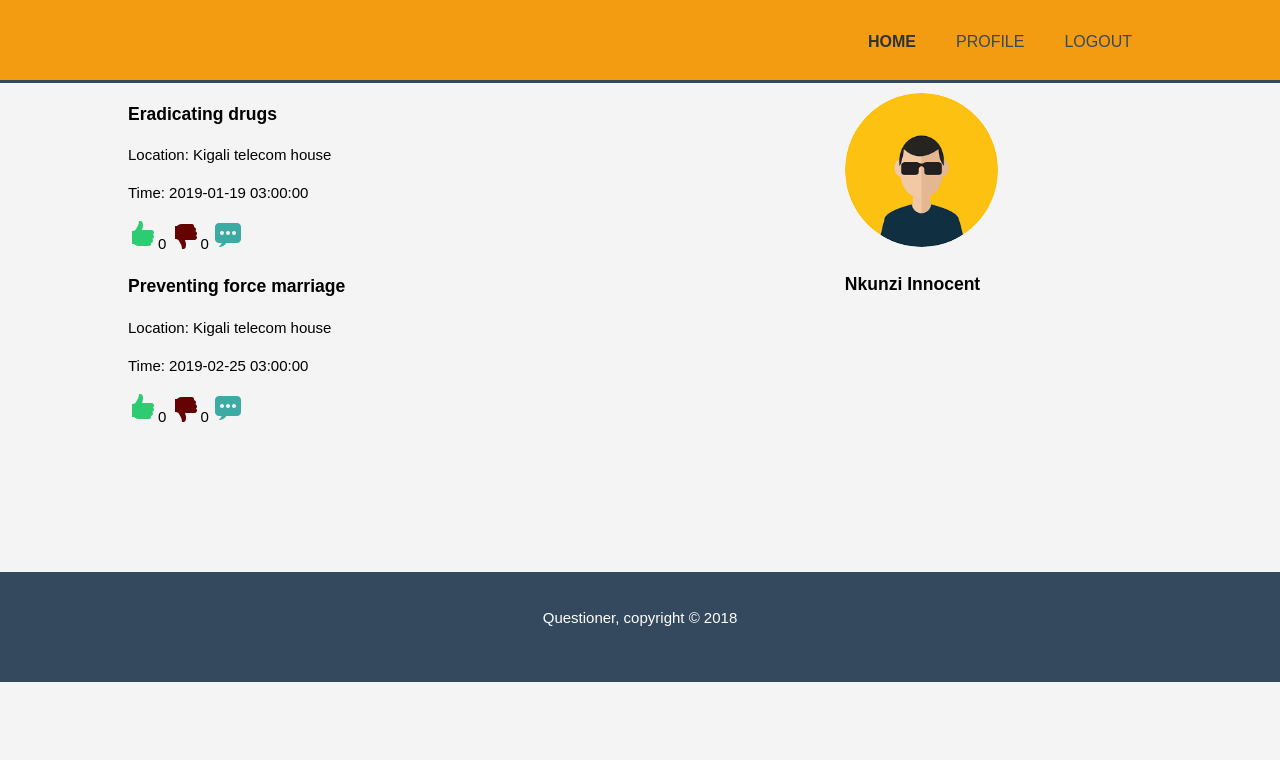
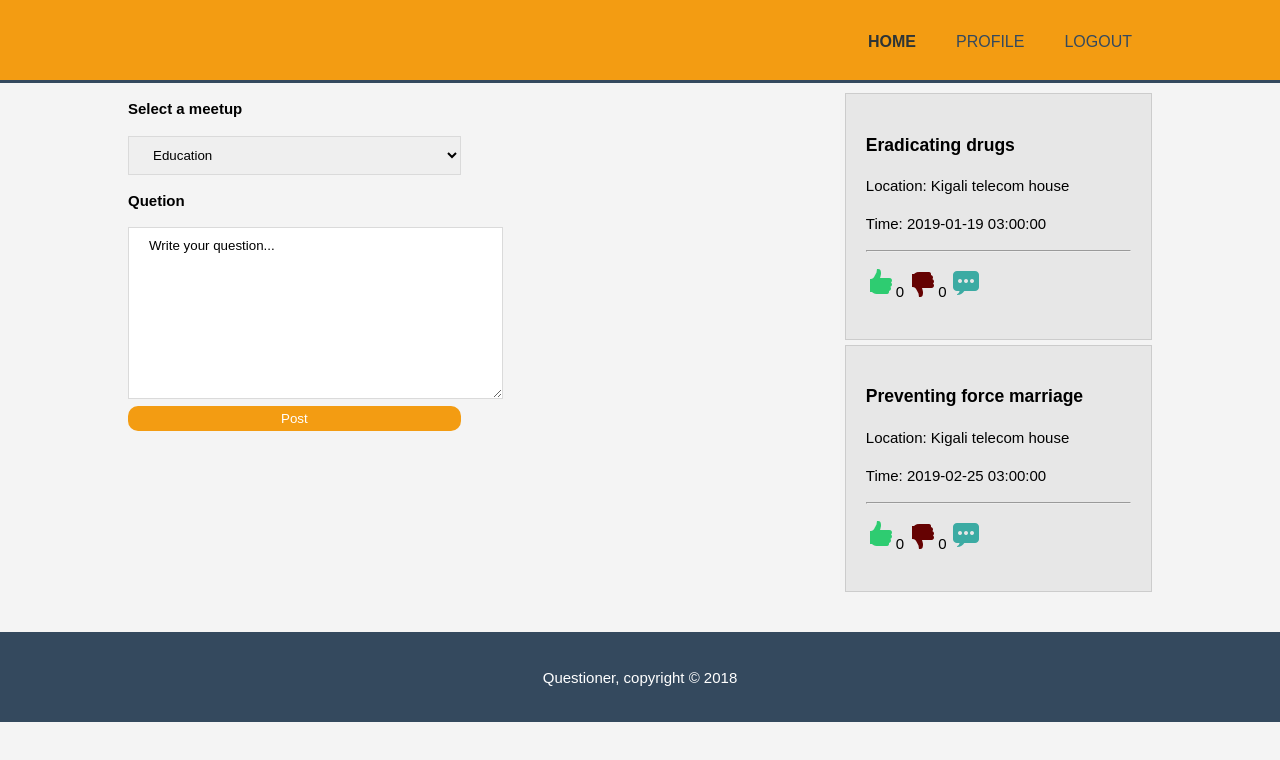
Before and after one commit to mystere10/Questioner, a website: page UI/userhome.html in a window 1280 px wide. Drawn offline with Linux system fonts and the light colour scheme.

Commit message:
[Bug #163191928] positioning the footer and other bugs

```diff
--- a/UI/css/style.css
+++ b/UI/css/style.css
@@ -1,3 +1,7 @@
+html{
+	height: 100%;
+	margin: 0;
+}
 
 body{
 	font-family: Arial, Hervetica, sans-serif;
@@ -124,6 +128,7 @@ header a:hover{
 	margin-top: 20px;
 	box-sizing: border-box;
 	padding: 70px 30px;
+	margin-bottom: 20px;
 }
 
 .head{
@@ -254,7 +259,7 @@ TABLE */
 	background: #e6e6e6e6;
 }
 
-.main input, textarea{
+.main input, textarea, select{
 	width: 50%;
 	padding: 5px;
 }
@@ -272,19 +277,25 @@ TABLE */
 
 .main input[type="submit"]{
 	border: none;
-	background: #34495e;
+	background: #f39c12;
 	color: #ffffff;
 	border-radius: 10px;
 }
 
 .main input[type="submit"]:hover{
-	background: #079992;
+	background: #c23616;
 	cursor: pointer;
 }
 
 .main input[type="text"], input[type="date"], textarea{
 	border:1px solid #DADADA;
+	padding: 10px 20px;
+	font-family: Arial, Helvetica, sans-serif;
+}
 
+.main select{
+	border:1px solid #DADADA;
+	padding: 10px 20px;
 }
 
 /* User page */
@@ -366,11 +377,12 @@ TABLE */
 
 footer{
 	position: relative;
+	left: 0;
 	padding: 20px;
 	bottom: 0;
 	color: #ffffff;
 	background-color: #34495e;
 	text-align: center;
-	margin-top: 10%;
-	min-height: 70px;
+	height: 50px;
+	margin-top: 20px;
 }
--- a/UI/userhome.html
+++ b/UI/userhome.html
@@ -64,20 +64,33 @@
 			<div class="events">
 				<div class="container">
 					<div class="main">
-						<li>
+						<form>
+							<p>Select a meetup</p>
+							<select name="meetuplist">
+								<option value="#">Education</option>
+								<option value="#">Sport</option>
+								<option value="#">Malnutrition</option>
+								<option value="#">Hygiene</option>
+							</select>
+
+							<p>Quetion</p>
+							<textarea cols="10" rows="10">Write your question...</textarea>
+							<input type="submit" name="submit" value="Post">
+						</form>
+					</div>
+
+					<aside class="aside">
+						<ul id="meetupk">
+							<li>
 								<h3>Eradicating drugs</h3>
 								<p>Location: Kigali telecom house</p>
 								<p>Time: 2019-01-19 03:00:00</p>
-
+								<hr>
 								<p><a href="#" onclick="add()"><img src="./assets/like.png"></a><span id="add">0</span>
 
 									<a href="#" onclick="substract()"><img src="./assets/unlike.png"></a><span id="sub">0</span>
 
-									<a href="#" id="addcomment"><span><img src="./assets/comment.png"></span></a>
-									<div id="postcomment">
-										<textarea name="comment" id="comment"></textarea>
-										<input type="submit" name="submit" value="Post">
-									</div>
+									<a href="#"><span><img src="./assets/comment.png"></span></a>
 								</p>
 							</li>
 
@@ -85,7 +98,7 @@
 								<h3>Preventing force marriage</h3>
 								<p>Location: Kigali telecom house</p>
 								<p>Time: 2019-02-25 03:00:00</p>
-
+								<hr>
 								<p><a href="#" onclick="preventing()"><img src="./assets/like.png"></a><span id="prev">0</span>
 
 									<a href="#" onclick="preventing2()"><img src="./assets/unlike.png"></a><span id="preventing2">0</span>
@@ -94,15 +107,6 @@
 								</p>
 							</li>
 						</ul>
-					</div>
-
-					<aside class="aside">
-						<div id="meetup">
-							<a href="profile.html"><img src="./assets/head.png"></a>
-							<h1>Nkunzi Innocent</h1>
-
-						</div>
-
 					</aside>
 				</div>
 			</div>
```
Also changed, not shown: README.md.
